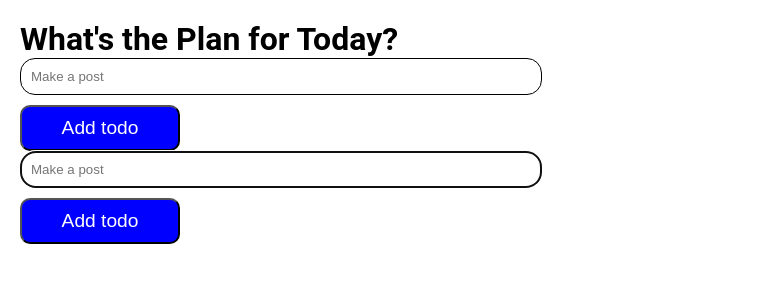
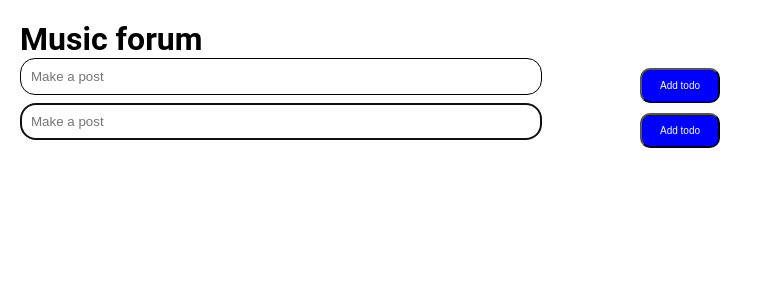
Before and after one commit to RoySamson-stack/musicForum, a React (Create React App) app: page / in a window 1280 px wide. Shown: the top 300 px of the page, without its empty margins (0-763 px from the left). Built offline with nearby package versions, Linux system fonts and the light colour scheme.

Commit message:
adding the input fr the comment section

```diff
--- a/src/ToDo.js
+++ b/src/ToDo.js
@@ -22,6 +22,7 @@ const ToDo = ({ posts, completePost, removePost, updatePost }) => {
   }
 
   return posts.map((post, index) => (
+    <div className="inline">
     <div
       className={post.isComplete ? 'post-row complete' : 'post-row'}
       key={index}
@@ -38,7 +39,11 @@ const ToDo = ({ posts, completePost, removePost, updatePost }) => {
           onClick={() => setEdit({ id: post.id, value: post.text })}
           className='edit-icon'
         />
+
       </div>
+
+    </div>
+    <input type="" className="post-comment" placeholder="comment"/>
     </div>
   ));
 };
--- a/src/ToDoForm.js
+++ b/src/ToDoForm.js
@@ -27,6 +27,7 @@ function TodoForm(props) {
     <form onSubmit={handleSubmit} className='forum-container'>
       {props.edit ? (
         <>
+
           <input
             placeholder='Update your item'
             value={input}
@@ -41,6 +42,7 @@ function TodoForm(props) {
         </>
       ) : (
         <>
+        <div className="">
           <input
             placeholder='Make a post'
             value={input}
@@ -49,6 +51,7 @@ function TodoForm(props) {
             className='forum-post'
             ref={inputRef}
           />
+          </div>
           <button onClick={handleSubmit} className='forum-btn'>
             Add todo
           </button>
--- a/src/ToDoList.js
+++ b/src/ToDoList.js
@@ -42,7 +42,7 @@ function TodoList() {
 
   return (
     <>
-      <h1>What's the Plan for Today?</h1>
+      <h1>Music forum</h1>
       <TodoForm onSubmit={addPost} />
       <ToDo
         posts={posts}
--- a/src/index.css
+++ b/src/index.css
@@ -12,10 +12,19 @@ body {
 .forum-header {
   font-size: 20px;
 }
+.forum-title{
+  width: 300px;
+  display: flex;
+  justify-content: center;
+  align-items: center;
+  border: 1px solid black;
+  border-radius: 15px;
+  padding: 10px;
+  margin-bottom: 10px;
+}
 
 .forum-container {
   display: flex;
-  flex-direction: column;
   width: 700px;
   justify-content: space-between;
 }
@@ -29,20 +38,19 @@ body {
 
 .forum-btn {
   margin-top: 10px;
-  width: 10rem;
+  width: 5rem;
   padding: 10px;
-  font-size: 1.2rem;
+  font-size: 10px;
   border-radius: 10px;
   color: white;
   background-color: blue;
-}.post-row{
-  display: flex;
-  justify-content: space-between;
-  align-items: center;
+}
+.inline{
+  display: block;
   color: #fff;
   margin: 10px;
   background-color: blue;
-  padding: 5px;
+  padding: 15px;
   border-radius: 25px;
   height: 150px
 }
@@ -54,3 +62,14 @@ body {
   width: 40px;
   height: 30px;
 }
+.post-comment{
+  height: 30px;
+  width: 250px;
+  margin-top: 50px;
+  display: flex;
+
+}
+.post-row{
+  display: flex;
+  justify-content: space-between;
+}
```
